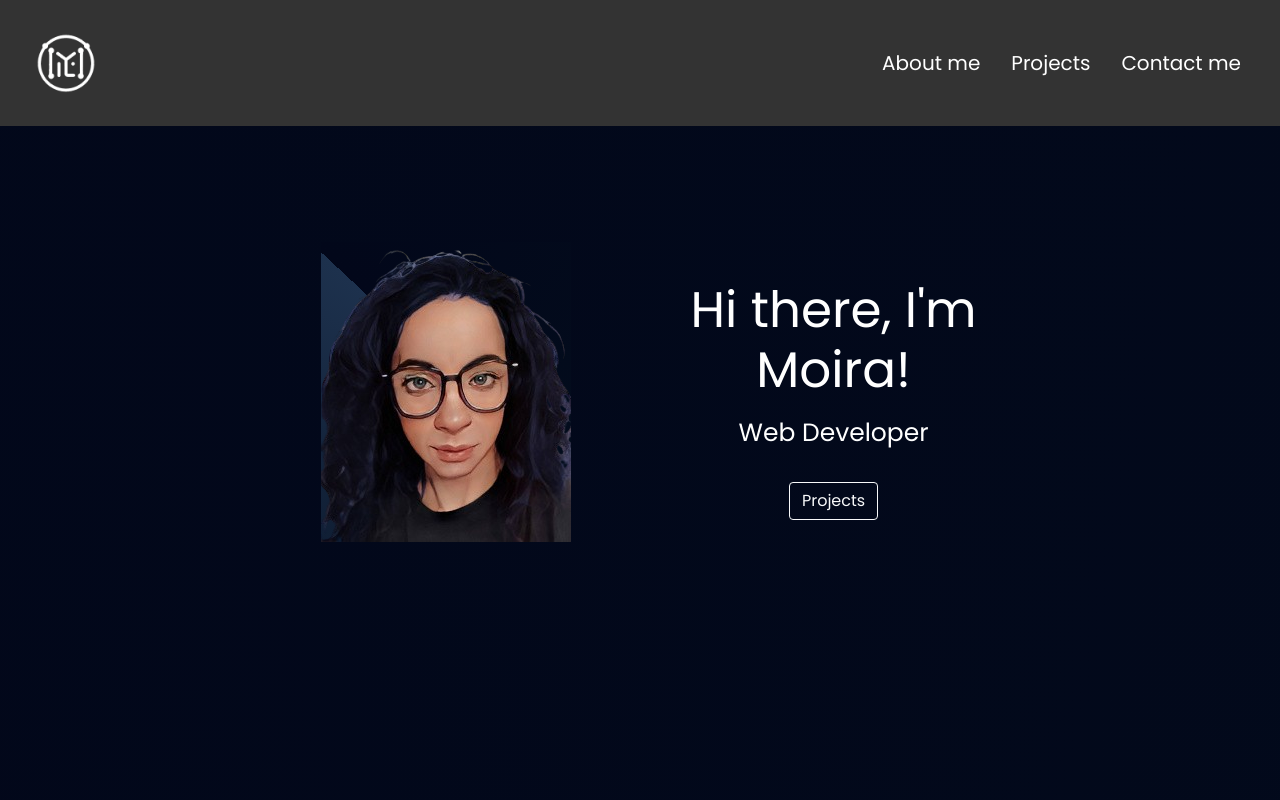
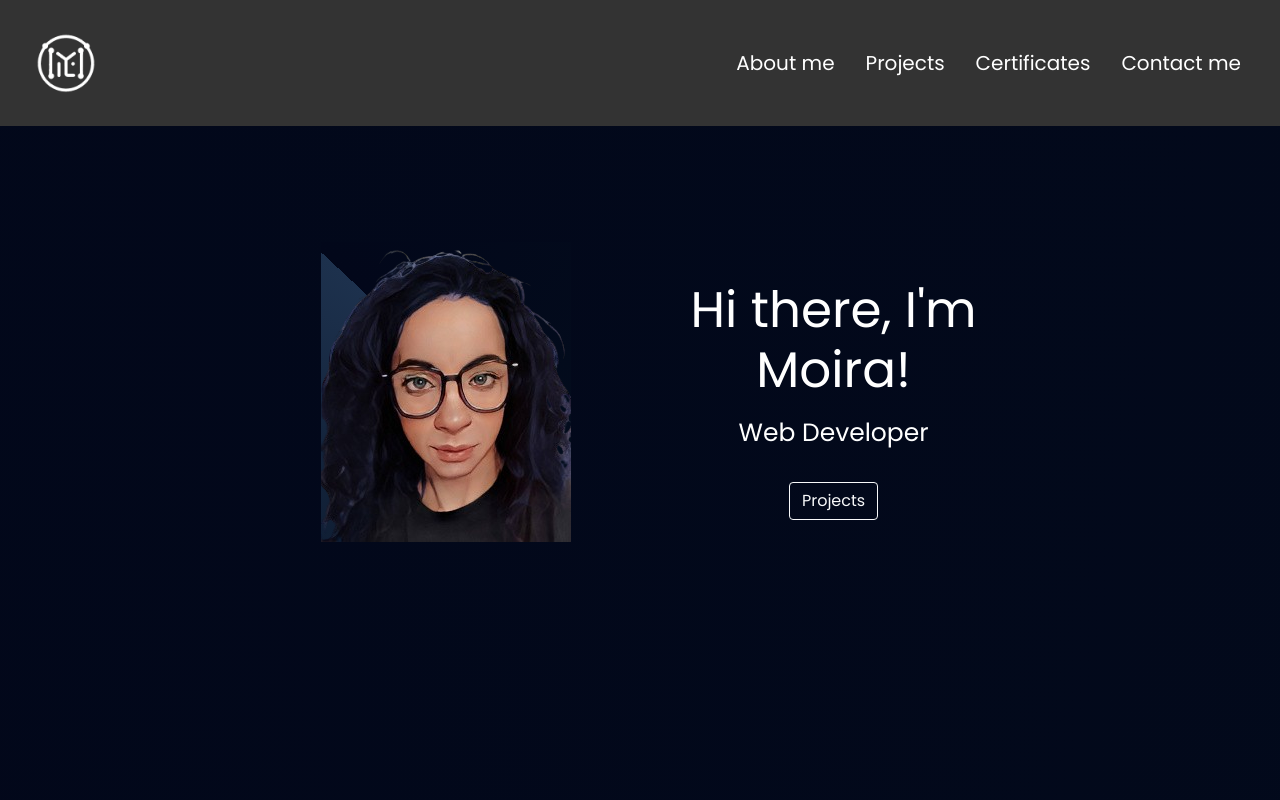
Before and after one commit to movi1/my-portfolio, a React (Create React App) app: page / in a window 1280 px wide. Shown: the top 800 px of the page. Built offline with nearby package versions, Linux system fonts and the light colour scheme.

Commit message:
fixed the swiper

```diff
--- a/src/components/navbar.jsx
+++ b/src/components/navbar.jsx
@@ -23,6 +23,9 @@ import '../styles/navbar.css';
           <ScrollLink to="portfolio" smooth duration={500} className="nav-link ">
             Projects
           </ScrollLink>
+          <ScrollLink to="certificate" smooth duration={500} className="nav-link ">
+          Certificates
+          </ScrollLink>
           <ScrollLink to="contact-me" smooth duration={500} className="nav-link ">
             Contact me
           </ScrollLink>
--- a/src/components/projectData.jsx
+++ b/src/components/projectData.jsx
@@ -4,7 +4,7 @@ const projects = [
     id: 1,
     title: 'Travel Bucket List',
     technologies: "Node.js, Express, Prisma, React, Bootstrap",
-    description: "The Travel Bucket List app helps users organize and track travel dreams. Built with Node.js, Express, Prisma, and React, it provides authentication, weather information, packing lists, testimonials, and a responsive design.",
+    description: "The Travel Bucket List app, our CFGdegree final group project, uses Node.js, Express, Prisma, and React to help users organize and track their travel dreams. Packed with features like authentication, weather updates, packing lists, testimonials, and a responsive design,  it ensures  every journey memorable.",
     image: "/images/travel.PNG",
     link: "https://github.com/movi1/TravelBucketList"
   },
```
